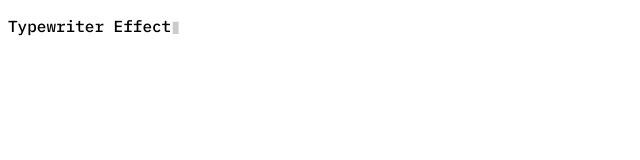
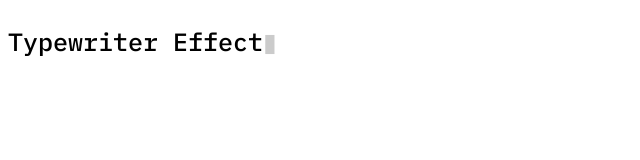
Before and after one commit to jfreegs/Greetings, a plain HTML site: page index.html in a window 1280 px wide. Shown: the whole page, without its empty margins (0-640 px from the left). Drawn offline with Linux system fonts and the light colour scheme.

Commit message:
Update style.css

```diff
--- a/style.css
+++ b/style.css
@@ -1,3 +1,6 @@
+body, *{
+    font-size: 25px;
+}
 span{
     animation: blinker 1s linear infinite;
 
```
